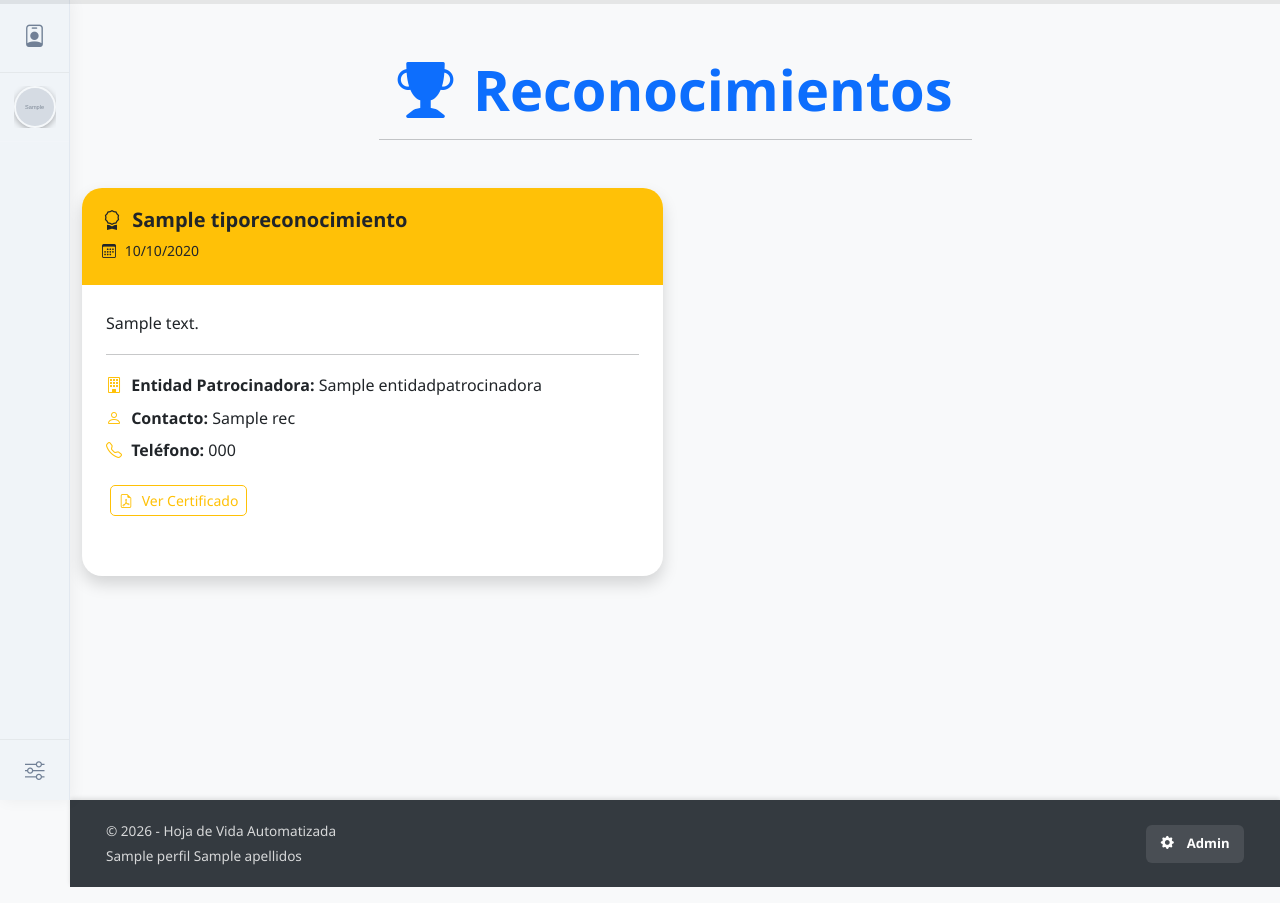
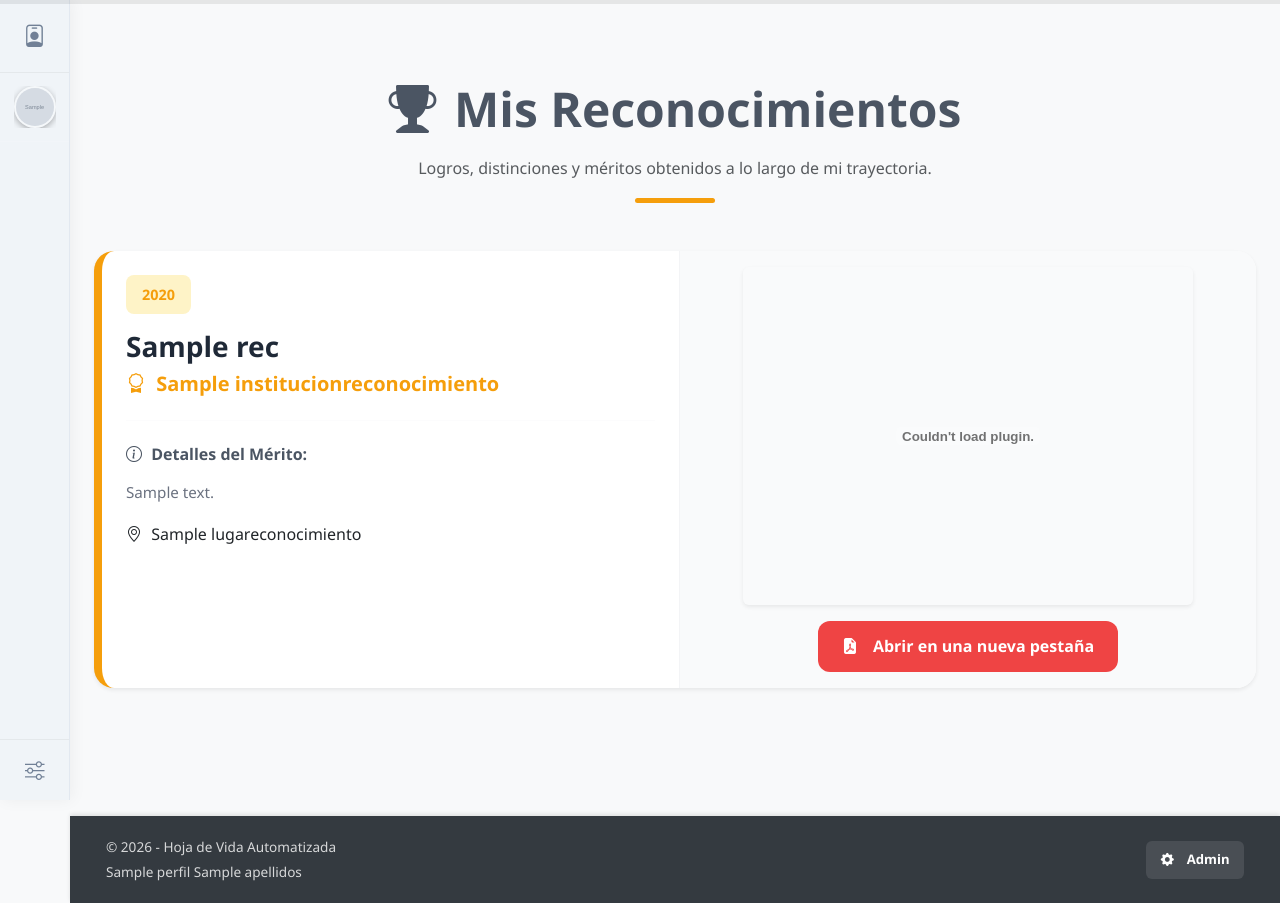
Before and after one commit to johnfralu/hojaDeVidaKelly, a Django app: template templates/curriculum/reconocimientos.html in a window 1280 px wide. Run offline with Django 3.2, Linux system fonts and the light colour scheme; the template is opened without the code that fills it: most values are stand-ins (such as "Sample title", 1, 10 or a date in 2020); grey boxes marked "Sample" are stand-in pictures.

Commit message:
Mod. Reconocimientos

```diff
--- a/static/css/styles.css
+++ b/static/css/styles.css
@@ -433,3 +433,130 @@
     background-color: #818cf8;
     color: white;
 }
+
+/* Paleta Amarillo Pastel para Reconocimientos */
+:root {
+    --rec-yellow-main: #F59E0B; /* Ámbar/Amarillo para énfasis */
+    --rec-yellow-soft: #FEF3C7; /* Fondo amarillo crema pastel */
+    --rec-text-dark: #4B5563;
+}
+
+.section-title-rec {
+    color: var(--rec-text-dark);
+}
+
+.custom-hr-rec {
+    width: 80px;
+    height: 5px;
+    background: var(--rec-yellow-main);
+    border-radius: 10px;
+}
+
+/* Contenedor Principal de la Fila de Reconocimiento */
+.recognition-container {
+    background: #ffffff;
+    border-radius: 20px;
+    overflow: hidden;
+    border-left: 8px solid var(--rec-yellow-main);
+    transition: transform 0.3s ease;
+}
+
+.recognition-container:hover {
+    transform: scale(1.01);
+}
+
+/* Columna Izquierda */
+.badge-year-pastel {
+    background-color: var(--rec-yellow-soft);
+    color: var(--rec-yellow-main);
+    padding: 0.4rem 1rem;
+    border-radius: 8px;
+    font-weight: 800;
+    font-size: 0.9rem;
+    display: inline-block;
+    margin-bottom: 1rem;
+}
+
+.rec-title {
+    font-weight: 800;
+    color: #1F2937;
+    margin-bottom: 0.5rem;
+}
+
+.rec-institution {
+    color: var(--rec-yellow-main);
+    font-weight: 600;
+}
+
+.soft-hr {
+    border: 0;
+    border-top: 1px solid #F3F4F6;
+    margin: 1.5rem 0;
+}
+
+.rec-description h6 {
+    font-weight: 700;
+    color: var(--rec-text-dark);
+    margin-bottom: 0.8rem;
+}
+
+.rec-description p {
+    color: #6B7280;
+    font-size: 0.95rem;
+    line-height: 1.6;
+}
+
+/* Columna Derecha (Preview) */
+.bg-light-preview {
+    background-color: #F9FAFB;
+    border-left: 1px solid #F3F4F6;
+    display: flex;
+    flex-direction: column;
+    justify-content: center;
+    align-items: center;
+}
+
+.pdf-preview-container {
+    width: 100%;
+    max-width: 450px;
+}
+
+/* Botón PDF Nueva Pestaña */
+.btn-pdf-new-tab {
+    display: inline-flex;
+    align-items: center;
+    gap: 10px;
+    background-color: #EF4444; /* Rojo PDF */
+    color: white;
+    padding: 0.7rem 1.5rem;
+    border-radius: 12px;
+    text-decoration: none;
+    font-weight: 600;
+    transition: all 0.3s ease;
+    border: none;
+}
+
+.btn-pdf-new-tab:hover {
+    background-color: #DC2626;
+    color: white;
+    transform: translateY(-2px);
+    box-shadow: 0 5px 15px rgba(239, 68, 68, 0.3);
+}
+
+/* Placeholder cuando no hay PDF */
+.no-pdf-placeholder {
+    padding: 3rem;
+    color: #D1D5DB;
+}
+
+.no-pdf-placeholder i {
+    font-size: 4rem;
+}
+
+/* Estilo Alert Amarillo */
+.alert-yellow-pastel {
+    background-color: var(--rec-yellow-soft);
+    color: #92400E;
+    border: none;
+    border-radius: 15px;
+}
--- a/templates/curriculum/reconocimientos.html
+++ b/templates/curriculum/reconocimientos.html
@@ -4,65 +4,73 @@
 {% block title %}{{ page_title }} - Hoja de Vida{% endblock %}
 
 {% block content %}
-<div class="row">
-    <div class="col-12">
-        <div class="text-center mb-5">
-            <h1 class="display-4 fw-bold text-primary">
-                <i class="bi bi-trophy-fill"></i> Reconocimientos
+<div class="container-fluid py-4">
+    <div class="row mb-5">
+        <div class="col-12 text-center">
+            <h1 class="display-5 fw-bold section-title-rec">
+                <i class="bi bi-trophy-fill"></i> Mis Reconocimientos
             </h1>
-            <hr class="w-50 mx-auto">
-        </div>
+            <p class="text-muted">Logros, distinciones y méritos obtenidos a lo largo de mi trayectoria.</p>
+            <div class="custom-hr-rec mx-auto"></div>
         </div>
     </div>
 
     {% if reconocimientos %}
-<div class="row">
-    {% for reconocimiento in reconocimientos %}
-    <div class="col-lg-6 mb-4">
-        <div class="card shadow border-0 h-100">
-            <div class="card-header bg-warning text-dark">
-                <h5 class="card-title mb-1">
-                    <i class="bi bi-award"></i> {{ reconocimiento.tiporeconocimiento }}
+    <div class="row g-4">
+        {% for rec in reconocimientos %}
+        <div class="col-12 mb-5">
+            <div class="recognition-container shadow-sm">
+                <div class="row g-0">
+                    <div class="col-lg-6 p-4">
+                        <div class="rec-info-side">
+                            <span class="badge-year-pastel">{{ rec.fechareconocimiento|date:"Y" }}</span>
+                            <h3 class="rec-title">{{ rec.tituloreconocimiento }}</h3>
+                            <h5 class="rec-institution">
+                                <i class="bi bi-award"></i> {{ rec.institucionreconocimiento }}
                             </h5>
-                <small>
-                    <i class="bi bi-calendar3"></i> {{ reconocimiento.fechareconocimiento|date:"d/m/Y" }}
-                </small>
+
+                            <hr class="soft-hr">
+
+                            <div class="rec-description">
+                                <h6><i class="bi bi-info-circle"></i> Detalles del Mérito:</h6>
+                                <p>{{ rec.descripcionreconocimiento|linebreaks }}</p>
                             </div>
-            <div class="card-body">
-                <p class="card-text">{{ reconocimiento.descripcionreconocimiento }}</p>
-                <hr>
-                <p class="mb-1">
-                    <i class="bi bi-building text-warning"></i>
-                    <strong>Entidad Patrocinadora:</strong> {{ reconocimiento.entidadpatrocinadora }}
-                </p>
-                {% if reconocimiento.nombrecontactoauspicia %}
-                <p class="mb-1">
-                    <i class="bi bi-person text-warning"></i>
-                    <strong>Contacto:</strong> {{ reconocimiento.nombrecontactoauspicia }}
+
+                            {% if rec.lugareconocimiento %}
+                            <p class="rec-meta">
+                                <i class="bi bi-geo-alt"></i> {{ rec.lugareconocimiento }}
                             </p>
                             {% endif %}
-                {% if reconocimiento.telefonocontactoauspicia %}
-                <p class="mb-1">
-                    <i class="bi bi-telephone text-warning"></i>
-                    <strong>Teléfono:</strong> {{ reconocimiento.telefonocontactoauspicia }}
-                </p>
-                {% endif %}
-                {% if reconocimiento.rutacertificado %}
-                <div class="mt-3">
-                    <a href="{{ reconocimiento.rutacertificado.url }}" class="btn btn-sm btn-outline-warning" target="_blank">
-                        <i class="bi bi-file-earmark-pdf"></i> Ver Certificado
+                        </div>
+                    </div>
+
+                    <div class="col-lg-6 bg-light-preview p-3 text-center">
+                        <div class="pdf-preview-container">
+                            {% if rec.rutacertificadoreconocimiento %}
+                                <div class="ratio ratio-4x3 mb-3 shadow-sm rounded overflow-hidden">
+                                    <embed src="{{ rec.rutacertificadoreconocimiento.url }}#toolbar=0" type="application/pdf">
+                                </div>
+
+                                <a href="{{ rec.rutacertificadoreconocimiento.url }}" target="_blank" class="btn-pdf-new-tab">
+                                    <i class="bi bi-file-earmark-pdf-fill"></i> Abrir en una nueva pestaña
                                 </a>
+                            {% else %}
+                                <div class="no-pdf-placeholder">
+                                    <i class="bi bi-file-earmark-x"></i>
+                                    <p>No hay archivo adjunto</p>
                                 </div>
                             {% endif %}
+                        </div>
+                    </div>
                 </div>
             </div>
         </div>
         {% endfor %}
     </div>
     {% else %}
-<div class="alert alert-info text-center">
-    <i class="bi bi-info-circle"></i>
-    <strong>No hay reconocimientos registrados.</strong>
+    <div class="alert alert-yellow-pastel text-center mx-auto" style="max-width: 600px;">
+        <i class="bi bi-info-circle"></i> Aún no se han registrado reconocimientos.
     </div>
     {% endif %}
+</div>
 {% endblock %}
```
Lines whose indentation alone changed are shown as unchanged.
